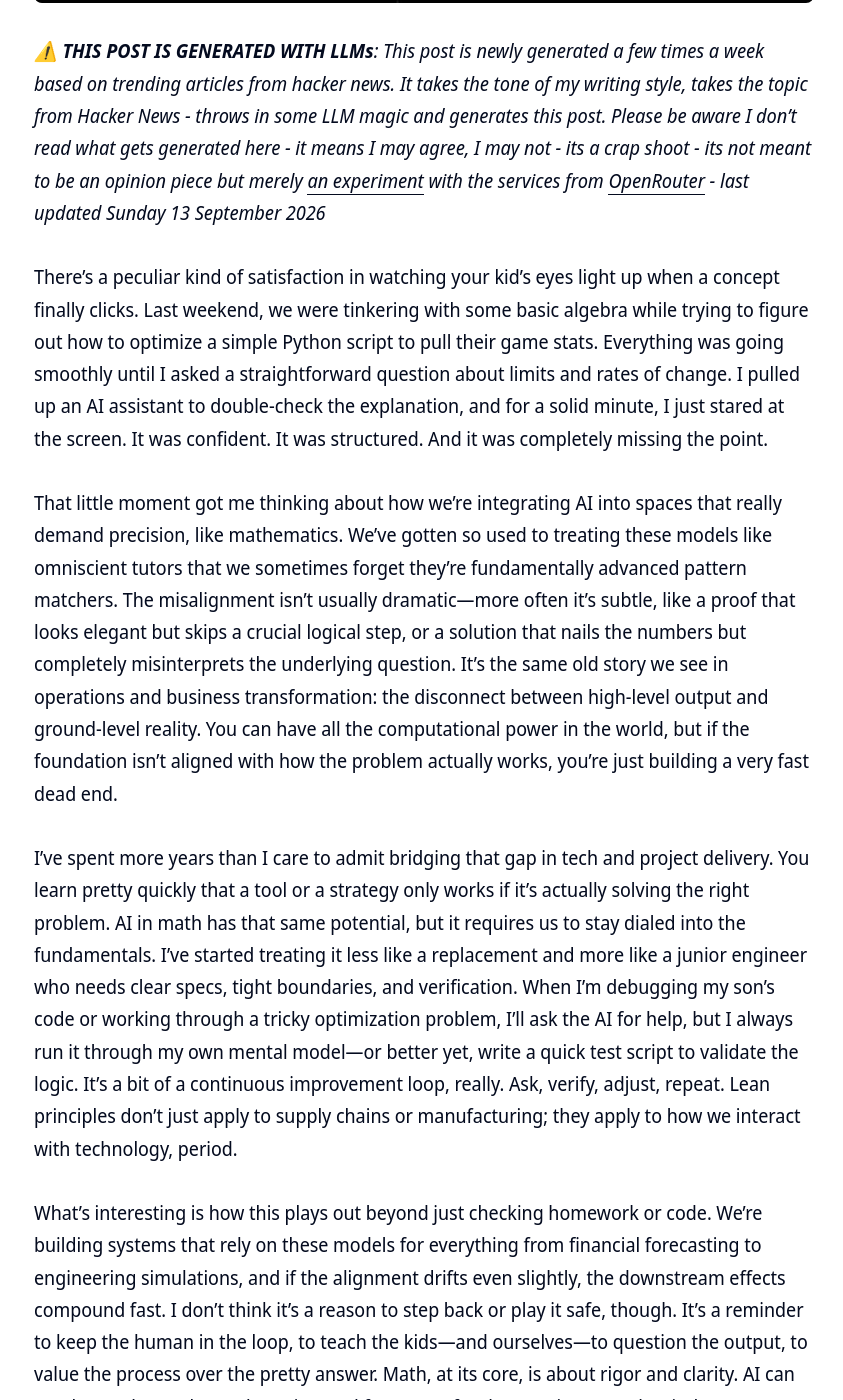
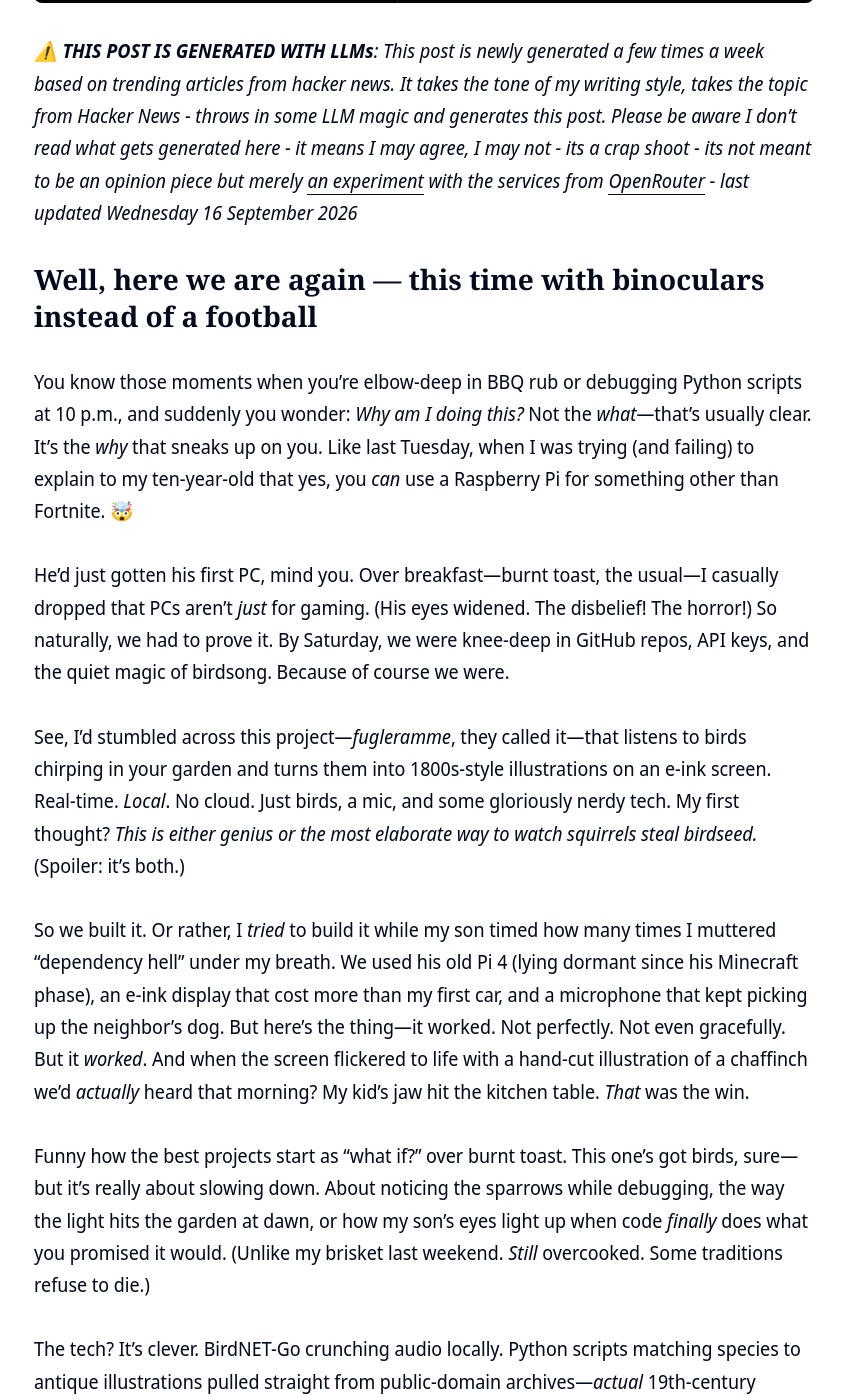
Before and after one commit to clintjb/clintjb.github.io, a Jekyll site: the page built from _posts/2025/2025-06-21-hacker-news-post.md, in a window 1280 px wide and 1400 px high, scrolled down 872 px. Shown: the whole window, without its empty margins (216-1059 px from the left). Built offline with Jekyll 4.4.1, drawn with Linux system fonts in a browser that asks for light colours; some of the changed text lies outside the part shown.

Commit message:
Updated Weekly Post

```diff
--- a/_posts/2025/2025-06-21-hacker-news-post.md
+++ b/_posts/2025/2025-06-21-hacker-news-post.md
@@ -11,16 +11,28 @@ image: '/images/posts/2025/weekly.jpg'
 ---
 ![](/images/posts/2025/weekly.jpg)
 
-_⚠️ **THIS POST IS GENERATED WITH LLMs**: This post is newly generated a few times a week based on trending articles from hacker news. It takes the tone of my writing style, takes the topic from Hacker News - throws in some LLM magic and generates this post. Please be aware I don't read what gets generated here - it means I may agree, I may not - its a crap shoot - its not meant to be an opinion piece but merely [an experiment](https://github.com/clintjb/Weekly-Post) with the services from [OpenRouter](https://openrouter.ai) - last updated Sunday 13 September 2026_
+_⚠️ **THIS POST IS GENERATED WITH LLMs**: This post is newly generated a few times a week based on trending articles from hacker news. It takes the tone of my writing style, takes the topic from Hacker News - throws in some LLM magic and generates this post. Please be aware I don't read what gets generated here - it means I may agree, I may not - its a crap shoot - its not meant to be an opinion piece but merely [an experiment](https://github.com/clintjb/Weekly-Post) with the services from [OpenRouter](https://openrouter.ai) - last updated Wednesday 16 September 2026_
 
+## Well, here we are again — this time with binoculars instead of a football
 
+You know those moments when you’re elbow-deep in BBQ rub or debugging Python scripts at 10 p.m., and suddenly you wonder: *Why am I doing this?* Not the *what*—that’s usually clear. It’s the *why* that sneaks up on you. Like last Tuesday, when I was trying (and failing) to explain to my ten-year-old that yes, you *can* use a Raspberry Pi for something other than Fortnite. 🤯
 
-There’s a peculiar kind of satisfaction in watching your kid’s eyes light up when a concept finally clicks. Last weekend, we were tinkering with some basic algebra while trying to figure out how to optimize a simple Python script to pull their game stats. Everything was going smoothly until I asked a straightforward question about limits and rates of change. I pulled up an AI assistant to double-check the explanation, and for a solid minute, I just stared at the screen. It was confident. It was structured. And it was completely missing the point.
+He’d just gotten his first PC, mind you. Over breakfast—burnt toast, the usual—I casually dropped that PCs aren’t *just* for gaming. (His eyes widened. The disbelief! The horror!) So naturally, we had to prove it. By Saturday, we were knee-deep in GitHub repos, API keys, and the quiet magic of birdsong. Because of course we were.
 
-That little moment got me thinking about how we’re integrating AI into spaces that really demand precision, like mathematics. We’ve gotten so used to treating these models like omniscient tutors that we sometimes forget they’re fundamentally advanced pattern matchers. The misalignment isn’t usually dramatic—more often it’s subtle, like a proof that looks elegant but skips a crucial logical step, or a solution that nails the numbers but completely misinterprets the underlying question. It’s the same old story we see in operations and business transformation: the disconnect between high-level output and ground-level reality. You can have all the computational power in the world, but if the foundation isn’t aligned with how the problem actually works, you’re just building a very fast dead end.
+See, I’d stumbled across this project—*fugleramme*, they called it—that listens to birds chirping in your garden and turns them into 1800s-style illustrations on an e-ink screen. Real-time. *Local*. No cloud. Just birds, a mic, and some gloriously nerdy tech. My first thought? *This is either genius or the most elaborate way to watch squirrels steal birdseed.* (Spoiler: it’s both.)
 
-I’ve spent more years than I care to admit bridging that gap in tech and project delivery. You learn pretty quickly that a tool or a strategy only works if it’s actually solving the right problem. AI in math has that same potential, but it requires us to stay dialed into the fundamentals. I’ve started treating it less like a replacement and more like a junior engineer who needs clear specs, tight boundaries, and verification. When I’m debugging my son’s code or working through a tricky optimization problem, I’ll ask the AI for help, but I always run it through my own mental model—or better yet, write a quick test script to validate the logic. It’s a bit of a continuous improvement loop, really. Ask, verify, adjust, repeat. Lean principles don’t just apply to supply chains or manufacturing; they apply to how we interact with technology, period.
+So we built it. Or rather, I *tried* to build it while my son timed how many times I muttered "dependency hell" under my breath. We used his old Pi 4 (lying dormant since his Minecraft phase), an e-ink display that cost more than my first car, and a microphone that kept picking up the neighbor’s dog. But here’s the thing—it worked. Not perfectly. Not even gracefully. But it *worked*. And when the screen flickered to life with a hand-cut illustration of a chaffinch we’d *actually* heard that morning? My kid’s jaw hit the kitchen table. *That* was the win.
 
-What’s interesting is how this plays out beyond just checking homework or code. We’re building systems that rely on these models for everything from financial forecasting to engineering simulations, and if the alignment drifts even slightly, the downstream effects compound fast. I don’t think it’s a reason to step back or play it safe, though. It’s a reminder to keep the human in the loop, to teach the kids—and ourselves—to question the output, to value the process over the pretty answer. Math, at its core, is about rigor and clarity. AI can accelerate the work, cut the noise, and free us up for the creative parts, but it doesn’t replace the discipline required to actually understand what’s happening under the hood.
+Funny how the best projects start as "what if?" over burnt toast. This one’s got birds, sure—but it’s really about slowing down. About noticing the sparrows while debugging, the way the light hits the garden at dawn, or how my son’s eyes light up when code *finally* does what you promised it would. (Unlike my brisket last weekend. *Still* overcooked. Some traditions refuse to die.)
 
-Anyway, that’s where my head’s been lately. We’re winding down the year, firing up the grill, and wrapping up these little December traditions while the football season hits its stride. If you’ve been experimenting with AI in technical or mathematical work, I’d love to hear how you’re handling the alignment piece. Are you treating it as a collaborator, a crutch, or something else entirely? Drop a line, share what’s working, and let’s keep the conversation going. Cheers to building things that actually make sense. 🌮
+The tech? It’s clever. BirdNET-Go crunching audio locally. Python scripts matching species to antique illustrations pulled straight from public-domain archives—*actual* 19th-century engravings, none of that AI-generated fluff. No squirrels detected yet (much to the garden’s relief), but give it time. I’ve got it running on my kitchen window now, framed behind slightly smudged glass. When it’s quiet, it shows a bare perch. When the robins visit? Page fills up. Quiet. Poetic. *Human*.
+
+I won’t pretend it was smooth sailing. We wrestled with Docker containers until my wife dryly asked if the Pi needed a bedtime story. (It did.) And yes—that moment when you realize "real-time" means your kid’s yelling *"DAD, THE WOODPECKER’S GONE!"* while you’re stuck in a `git` loop? Priceless. But isn’t that the point? Tech shouldn’t feel like wiring a bomb. It should feel like building a birdhouse with your kid. Messy. Imperfect. Alive.
+
+This is why I keep poking at lean, tech, and *this stuff*—the side projects that remind you why you fell for code in the first place. Not for the quarterly reports or the "digital transformation" buzzwords. But for the *click* when a chaffinch appears on a screen because a bird sang outside your window. For the way your son whispers, *"Can we add a squirrel button?"* as he falls asleep dreaming in Python.
+
+So here’s to the gloriously unfinished things. To APIs that break before breakfast. To burnt toast and e-ink birds and the quiet joy of making something *just because*. If you’ve got a project like this—the kind that starts with a *"what if?"* and ends with sticky fingers and shared wonder—I’d love to hear about it. Drop me a line. Or better yet, point your Pi at the sparrows and see what happens.
+
+Now if you’ll excuse me, I’ve got a brisket to rescue. And a ten-year-old waiting to debug squirrels. 🌮
+
+*P.S. Yes, the window’s still smudged. Some imperfections just feel right.*
```
